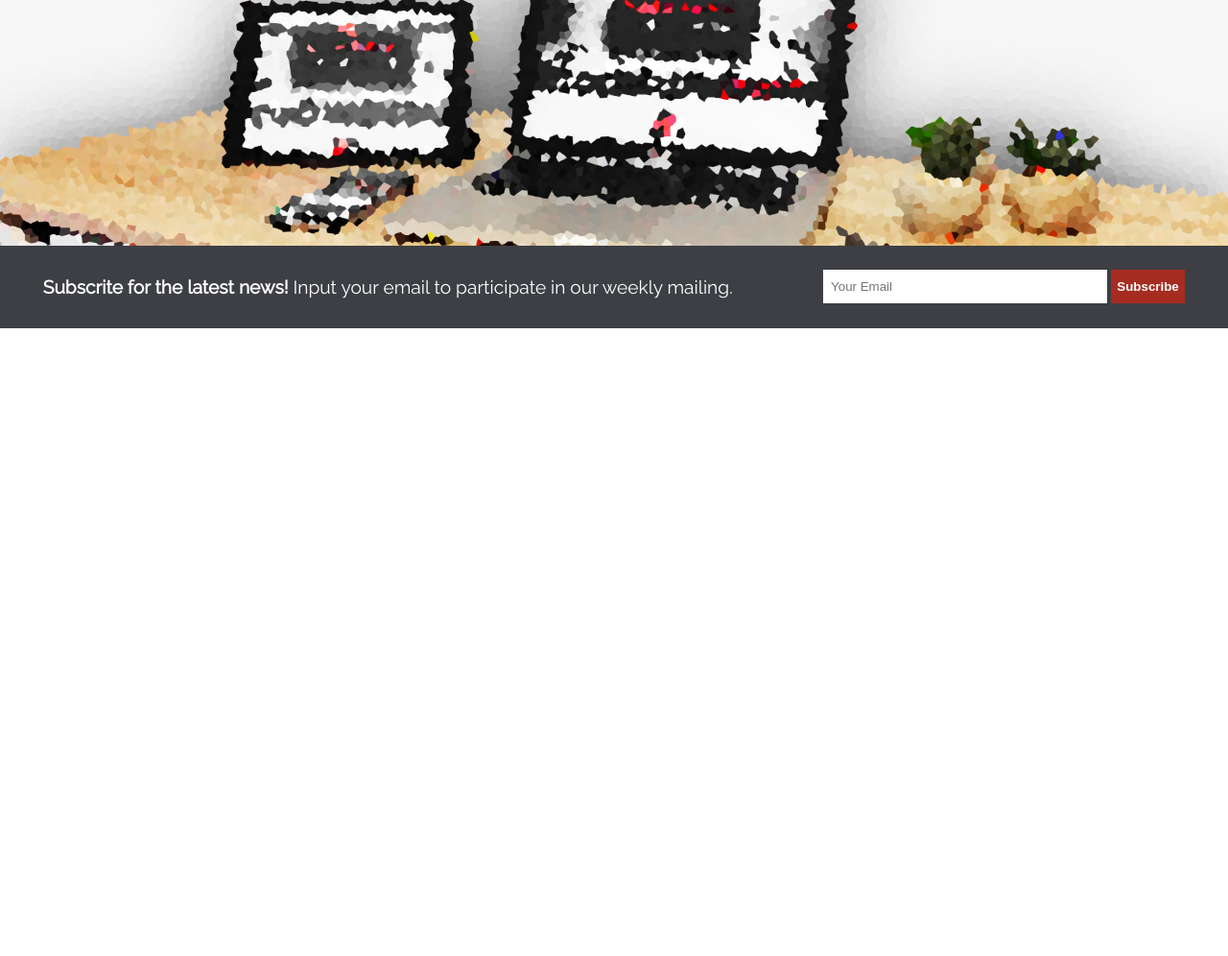
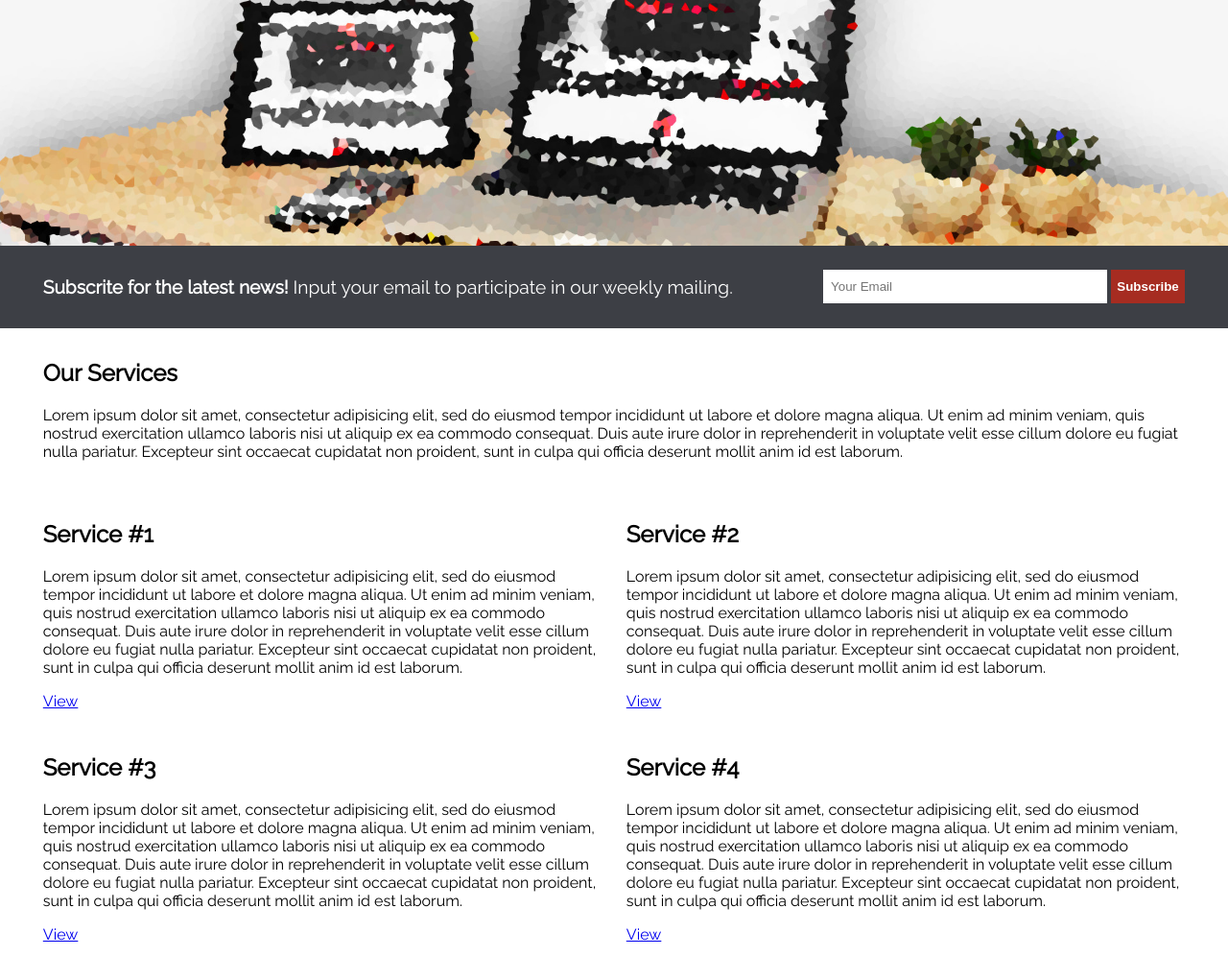
Before and after one commit to DorimeImo/css-html-course, a plain HTML site: page WebDesignMadeSimple/index.html in a window 1280 px wide. Shown: the part 61-1057 px from the top of the page at 96% size. Before the commit the page ends 800 px from the top, so only its background shows below. Drawn offline with Linux system fonts and the light colour scheme.

Commit message:
7 - Basics and Practice
1- focus
2- box-shadow
3- outline
4- pseudo-classes
5-Practice: Services grid on Index.html

```diff
--- /dev/null
+++ b/Basics/boxShadow/boxShadow.css
@@ -0,0 +1,23 @@
+div{
+  height: 100px;
+  width: 100px;
+  background-color: pink;
+  border: 0.2rem solid purple;
+  margin: 2rem;
+}
+
+#Test01{
+  box-shadow: .3rem .3rem grey;
+}
+
+#Test02{
+  box-shadow: .3rem .3rem 10px #F032AC;
+}
+
+#Test03{
+  box-shadow: .3rem .3rem 10px 10px #a33EB9;
+}
+
+#Test04{
+  box-shadow: .3rem .3rem 10px 10px #af0ff0 inset;
+}
--- /dev/null
+++ b/Basics/focus/focus.css
@@ -0,0 +1,5 @@
+:focus{
+  outline: none;
+  box-shadow: 0 0 5px blue inset, 0 0 8px red;
+  border:none;
+}
--- /dev/null
+++ b/Basics/outline/outline.css
@@ -0,0 +1,12 @@
+div{
+  width: 200px;
+  height: 200px;
+  background-color: pink;
+  border: 0.5px solid black;
+  margin: .2rem;
+}
+
+#test{
+  border: 2px solid black;
+  outline: 2px solid red;
+}
--- /dev/null
+++ b/Basics/structuralPseudoClasses/structuralPseudoClasses.css
@@ -0,0 +1,53 @@
+:root{
+  font-size: 1.2rem;
+}
+
+:empty{
+  width: 100px;
+  height: 100px;
+  background-color: red;
+}
+
+.container :first-child{
+  font-style: italic;
+}
+
+.container :last-child{
+  font-weight: bold;
+}
+
+.container :nth-child(5){
+  color: green;
+}
+
+.container :nth-child(even){
+  text-decoration: underline;
+}
+
+.container :nth-child(odd){
+  text-decoration: overline;
+}
+
+.container :nth-child(2n+1){
+  color: pink;
+}
+
+:only-child{
+  border: 2px solid black;
+}
+
+.container :first-of-type{
+  background-color: blue;
+}
+
+.container :nth-of-type(3){
+  border: 3px solid blue;
+}
+
+.container :nth-of-type(3n+2){
+  border: 3px solid red;
+}
+
+body :only-of-type{
+  background-color: grey;
+}
--- a/WebDesignMadeSimple/index.html
+++ b/WebDesignMadeSimple/index.html
@@ -20,7 +20,7 @@
 				<div class="row">
 					<div class="col-6">
 
-						<a href="index.html" target="_self">
+						<a class="logo-link" href="index.html" target="_self">
 							<img src="src/img/webdesign-logo.png" alt="logo">
 						</a>
 
@@ -39,7 +39,7 @@
 			<div class="row">
 				<div class="col-6">
 
-					<a href="index.html" target="_self">
+					<a class="logo-link" href="index.html" target="_self">
 						<img src="src/img/webdesign-logo.png" alt="logo">
 					</a>
 
@@ -98,6 +98,50 @@
 
 		</section>
 
+		<!--Service field-->
+
+		<section id="service-field">
+
+			<div class="container">
+
+				<div class="row">
+
+					<div class="col-6">
+						<h1>Our Services</h1>
+						<p>Lorem ipsum dolor sit amet, consectetur adipisicing elit, sed do eiusmod tempor incididunt ut labore et dolore magna aliqua. Ut enim ad minim veniam, quis nostrud exercitation ullamco laboris nisi ut aliquip ex ea commodo consequat. Duis aute irure dolor in reprehenderit in voluptate velit esse cillum dolore eu fugiat nulla pariatur. Excepteur sint occaecat cupidatat non proident, sunt in culpa qui officia deserunt mollit anim id est laborum.</p>
+					</div>
+				</div>
+
+				<div class="row">
+					<div class="col-3">
+						<h2>Service #1</h2>
+						<p>Lorem ipsum dolor sit amet, consectetur adipisicing elit, sed do eiusmod tempor incididunt ut labore et dolore magna aliqua. Ut enim ad minim veniam, quis nostrud exercitation ullamco laboris nisi ut aliquip ex ea commodo consequat. Duis aute irure dolor in reprehenderit in voluptate velit esse cillum dolore eu fugiat nulla pariatur. Excepteur sint occaecat cupidatat non proident, sunt in culpa qui officia deserunt mollit anim id est laborum.</p>
+						<a href="services.html#service1">View</a>
+					</div>
+					<div class="col-3">
+						<h2>Service #2</h2>
+						<p>Lorem ipsum dolor sit amet, consectetur adipisicing elit, sed do eiusmod tempor incididunt ut labore et dolore magna aliqua. Ut enim ad minim veniam, quis nostrud exercitation ullamco laboris nisi ut aliquip ex ea commodo consequat. Duis aute irure dolor in reprehenderit in voluptate velit esse cillum dolore eu fugiat nulla pariatur. Excepteur sint occaecat cupidatat non proident, sunt in culpa qui officia deserunt mollit anim id est laborum.</p>
+						<a href="services.html#service2">View</a>
+					</div>
+				</div>
+
+				<div class="row">
+					<div class="col-3">
+						<h2>Service #3</h2>
+						<p>Lorem ipsum dolor sit amet, consectetur adipisicing elit, sed do eiusmod tempor incididunt ut labore et dolore magna aliqua. Ut enim ad minim veniam, quis nostrud exercitation ullamco laboris nisi ut aliquip ex ea commodo consequat. Duis aute irure dolor in reprehenderit in voluptate velit esse cillum dolore eu fugiat nulla pariatur. Excepteur sint occaecat cupidatat non proident, sunt in culpa qui officia deserunt mollit anim id est laborum.</p>
+						<a href="services.html#service3">View</a>
+					</div>
+					<div class="col-3">
+						<h2>Service #4</h2>
+						<p>Lorem ipsum dolor sit amet, consectetur adipisicing elit, sed do eiusmod tempor incididunt ut labore et dolore magna aliqua. Ut enim ad minim veniam, quis nostrud exercitation ullamco laboris nisi ut aliquip ex ea commodo consequat. Duis aute irure dolor in reprehenderit in voluptate velit esse cillum dolore eu fugiat nulla pariatur. Excepteur sint occaecat cupidatat non proident, sunt in culpa qui officia deserunt mollit anim id est laborum.</p>
+						<a href="services.html#service4">View</a>
+					</div>
+				</div>
+
+			</div>
+
+		</section>
+
 
 	</body>
 
--- a/WebDesignMadeSimple/src/css/styles.css
+++ b/WebDesignMadeSimple/src/css/styles.css
@@ -4,8 +4,14 @@ body{
   font-family: 'Raleway', 'Lato','Helvetica Neue','Arial', sans-serif;
   font-size: 16px;
 }
+
 *{
   box-sizing: border-box;
+}
+
+:focus{
+  outline: none;
+  box-shadow: 0 0 0 2px #e5e5e5, 0 0 10px #e5e5e5;
 }
 
 /*== General==*/
@@ -98,6 +104,10 @@ body{
 #header-nav .col-6{
   padding-top: 0;
   padding-bottom: 0;
+}
+
+.logo-link{
+  display: inline-block;
 }
 
 /*== Navigation assistent (Mobile)==*/
```
Also changed, not shown: Basics/boxShadow/boxShadow.html (added, +20 -0 lines), Basics/focus/focus.html (added, +30 -0 lines), Basics/outline/outline.html (added, +17 -0 lines), Basics/structuralPseudoClasses/structuralPseudoClasses.html (added, +38 -0 lines), WebDesignMadeSimple/contacts.html (+2 -2 lines), WebDesignMadeSimple/legalNotice.html (+2 -2 lines), WebDesignMadeSimple/services.html (+2 -2 lines).
